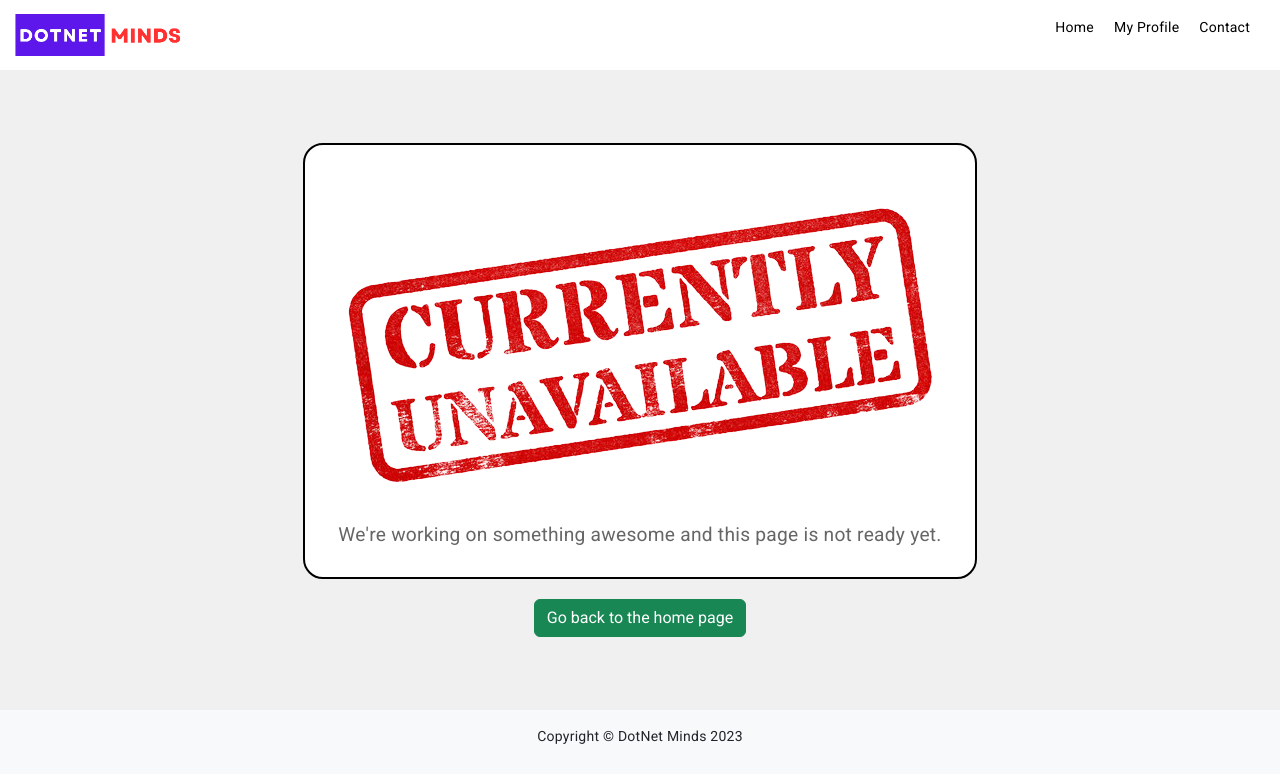
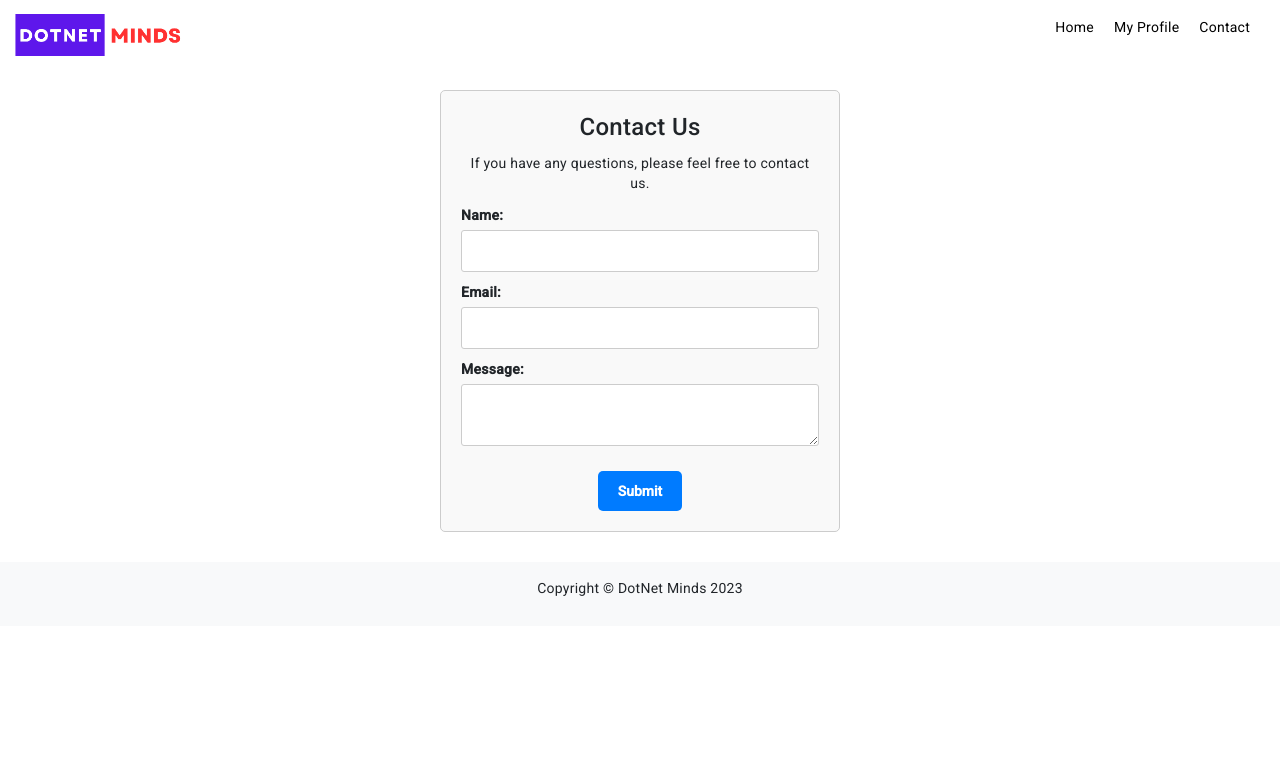
Before and after one commit to DotNetMinds/full-stack-dev, an Angular app: page /contact-us in a window 1280 px wide. Before the commit this address led to /under-construction. Shown: the top 782 px of the page. Built offline with nearby package versions, Linux system fonts and the light colour scheme.

Commit message:
added contact component
added contact component

```diff
--- /dev/null
+++ b/src/app/contact-us/contact-us.component.css
@@ -0,0 +1,49 @@
+.contact-us {
+    max-width: 400px;
+    margin: 0 auto;
+    padding: 20px;
+    border: 1px solid #ccc;
+    border-radius: 5px;
+    background-color: #f9f9f9;
+    text-align: center;
+  }
+
+  .contact-us h2 {
+    font-size: 24px;
+    margin-bottom: 10px;
+  }
+
+  .form-group {
+    margin: 10px 0;
+    text-align: left;
+  }
+
+  label {
+    display: block;
+    font-weight: bold;
+    margin-bottom: 5px;
+  }
+
+  input[type="text"],
+  input[type="email"],
+  textarea {
+    width: 100%;
+    padding: 10px;
+    border: 1px solid #ccc;
+    border-radius: 3px;
+  }
+
+  button {
+    background-color: #007BFF;
+    color: white;
+    border: none;
+    padding: 10px 20px;
+    border-radius: 5px;
+    cursor: pointer;
+    font-weight: bold;
+    margin-top: 10px;
+  }
+
+  button:hover {
+    background-color: #0056b3;
+  }
--- /dev/null
+++ b/src/app/contact-us/contact-us.component.html
@@ -0,0 +1,19 @@
+  <div class="contact-us">
+    <h2>Contact Us</h2>
+    <p>If you have any questions, please feel free to contact us.</p>
+    <form (submit)="submitForm()">
+      <div class="form-group">
+        <label for="name">Name:</label>
+        <input type="text" id="name" name="name" [(ngModel)]="formData.name" required>
+      </div>
+      <div class="form-group">
+        <label for="email">Email:</label>
+        <input type="email" id="email" name="email" [(ngModel)]="formData.email" required>
+      </div>
+      <div class="form-group">
+        <label for="message">Message:</label>
+        <textarea id="message" name="message" [(ngModel)]="formData.message" required></textarea>
+      </div>
+      <button type="submit">Submit</button>
+    </form>
+  </div>
--- /dev/null
+++ b/src/app/contact-us/contact-us.component.ts
@@ -0,0 +1,24 @@
+import { Component } from '@angular/core';
+
+@Component({
+  selector: 'app-contact-us',
+  templateUrl: './contact-us.component.html',
+  styleUrls: ['./contact-us.component.css']
+})
+export class ContactUsComponent {
+  contact: any = {
+    name: '',
+    email: '',
+    phone: ''
+  };
+  formData = {
+    name: '',
+    email: '',
+    message: ''
+  };
+
+  submitForm() {
+    // Here, you can send the contact details to your backend or perform any other desired action.
+    console.log('Contact form submitted:', this.contact);
+  }
+}
--- a/src/app/footer/footer.component.css
+++ b/src/app/footer/footer.component.css
@@ -0,0 +1,3 @@
+.margin-top{
+    margin-top: 30px;
+}
--- a/src/app/footer/footer.component.html
+++ b/src/app/footer/footer.component.html
@@ -1,4 +1,4 @@
-<footer class="bg-light py-3">
+<footer class="bg-light py-3 margin-top">
     <div class="container">
       <p class="text-center">Copyright &copy; DotNet Minds 2023</p>
     </div>
--- a/src/app/header/header.component.css
+++ b/src/app/header/header.component.css
@@ -28,3 +28,7 @@ nav {
     text-decoration: none;
     color: black;
   }
+
+  .header-container{
+    margin-bottom: 20px;
+  }
--- a/src/app/header/header.component.html
+++ b/src/app/header/header.component.html
@@ -1,10 +1,14 @@
+<div class="header-container">
+
+
   <nav>
     <div class="logo">
       <img src="assets/images/mylogo.png" height="60" alt="Your Logo">
     </div>
     <ul class="menu">
       <li><a routerLink="/">Home</a></li>
-    <li><a routerLink="/profile">My Profile</a></li>
-    <li><a routerLink="/contact">Contact</a></li>
+      <li><a (click)="navigateTo('profile')">My Profile</a></li>
+      <li><a (click)="navigateTo('contact-us')">Contact</a></li>
     </ul>
   </nav>
+</div>
--- a/src/app/header/header.component.ts
+++ b/src/app/header/header.component.ts
@@ -1,4 +1,5 @@
 import { Component } from '@angular/core';
+import { Router } from '@angular/router';
 
 @Component({
   selector: 'app-header',
@@ -6,5 +7,14 @@ import { Component } from '@angular/core';
   styleUrls: ['./header.component.css']
 })
 export class HeaderComponent {
+  constructor(private router: Router) {
+  }
+
+  navigateTo(routeName: string) {
+    // Split the URL by '/'
+    const baseUrl = this.router.url.split('/').slice(0, -1).join('/');
+    console.log(`Navigating to ${baseUrl}/${routeName}`);
+    this.router.navigateByUrl(`${baseUrl}/${routeName}`);
+  }
 
 }
--- a/src/app/under-construction/under-construction.component.ts
+++ b/src/app/under-construction/under-construction.component.ts
@@ -11,6 +11,7 @@ export class UnderConstructionComponent {
   constructor(private router: Router) {
 
   }
+
   navigateHome(): void {
     this.router.navigate(['/']);
   }
```
Also changed, not shown: src/app/app-routing.module.ts (+5 -2 lines), src/app/app.module.ts (+7 -2 lines), 1 other file (tests, documents, lock files or other folders). Lines whose indentation alone changed are shown as unchanged.
